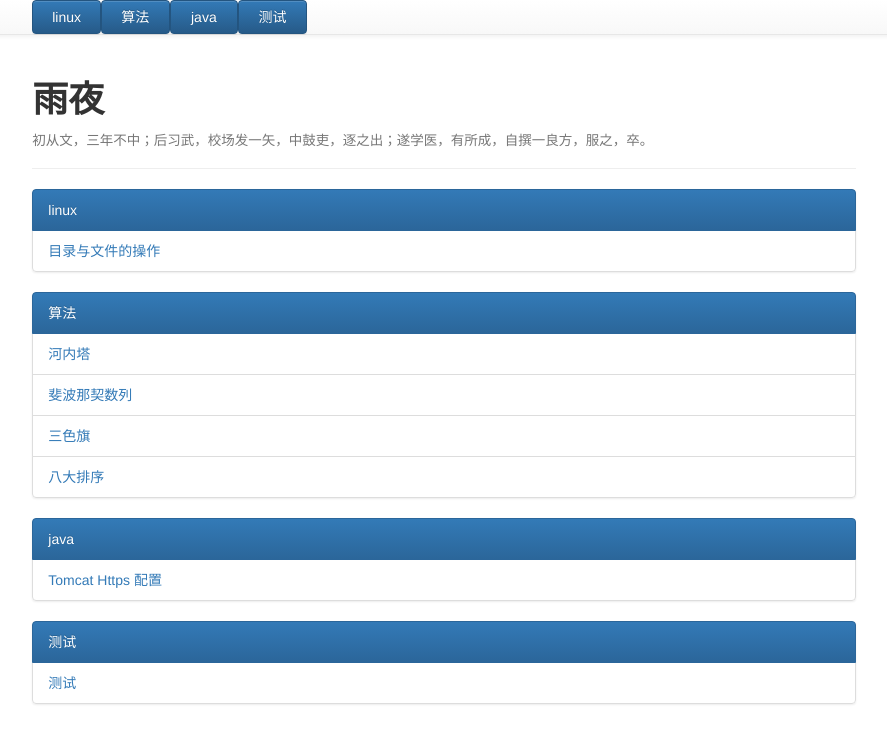
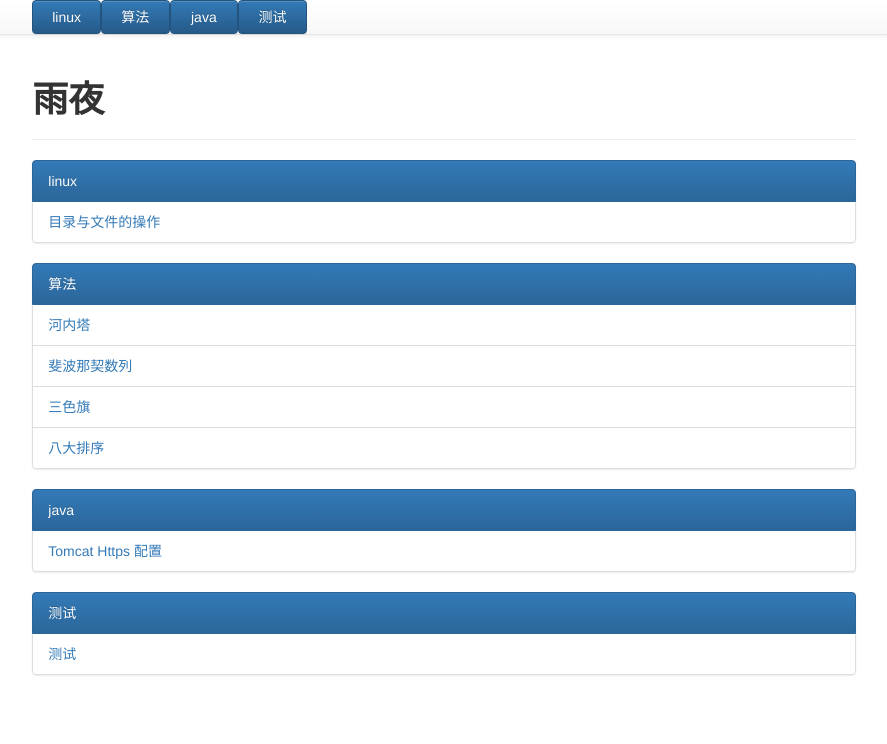
Before and after one commit to bit-ranger/blog, a Jekyll site: the page built from index.html, in a window 1280 px wide. Shown: the top 744 px of the page, without its empty margins (196-1083 px from the left). Built offline with Jekyll 4.4.1, drawn with Linux system fonts in a browser that asks for light colours; nearby versions of some CDN libraries; Markdown is read by kramdown in place of the engine named in the settings.

Commit message:
Update index.html

```diff
--- a/index.html
+++ b/index.html
@@ -38,7 +38,7 @@
             <div class="col-lg-8 col-lg-offset-2 col-md-10 col-md-offset-1 ">
                 <div class="page-header">
                     <h1>{{ site.globalTitle }}</h1>
-                    <h4><small>初从文，三年不中；后习武，校场发一矢，中鼓吏，逐之出；遂学医，有所成，自撰一良方，服之，卒。</small></h4>
+                    <h4><small>{{globalDesc}}</small></h4>
                 </div>
                 {% for category in site.categories %}
                     <div class="list-group" id="{{ category | first }}">
```
